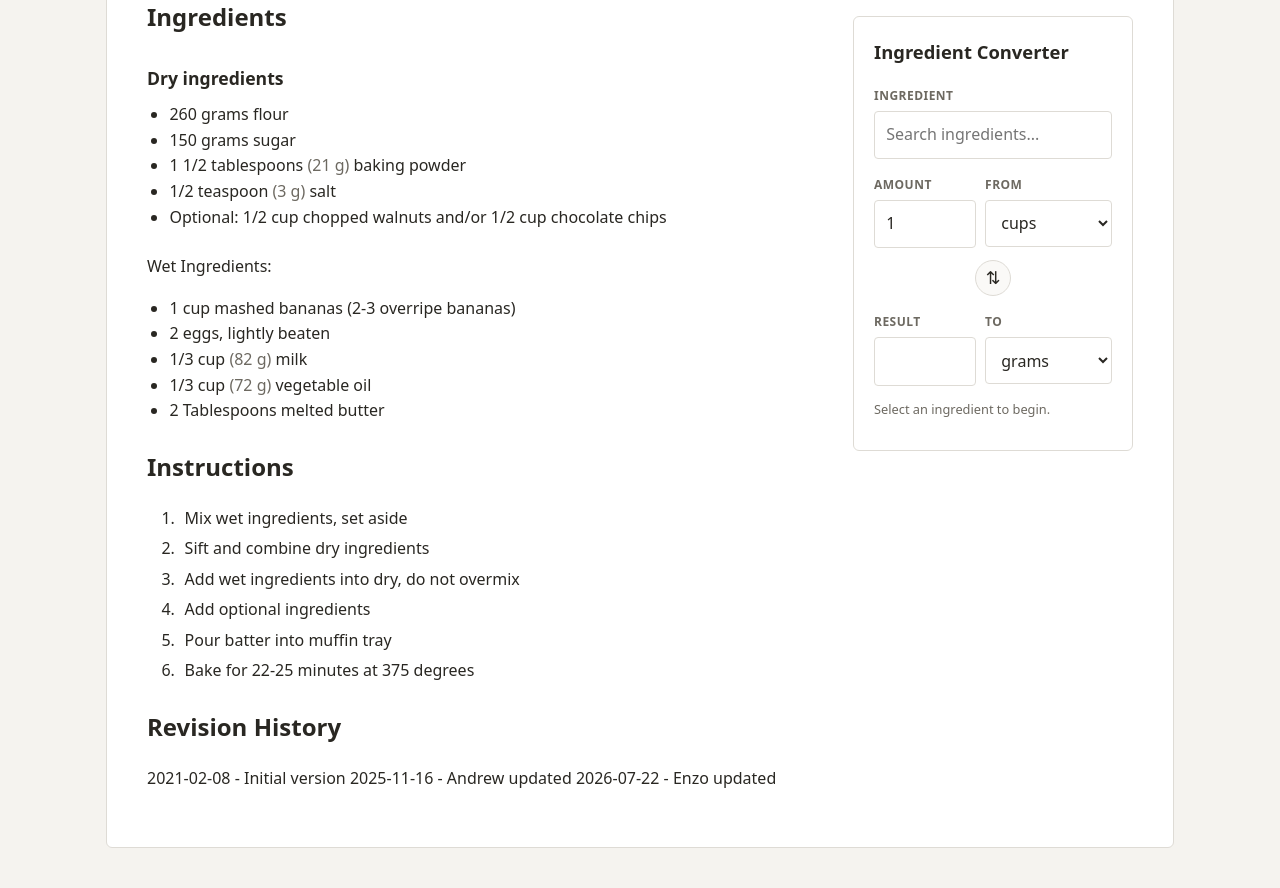
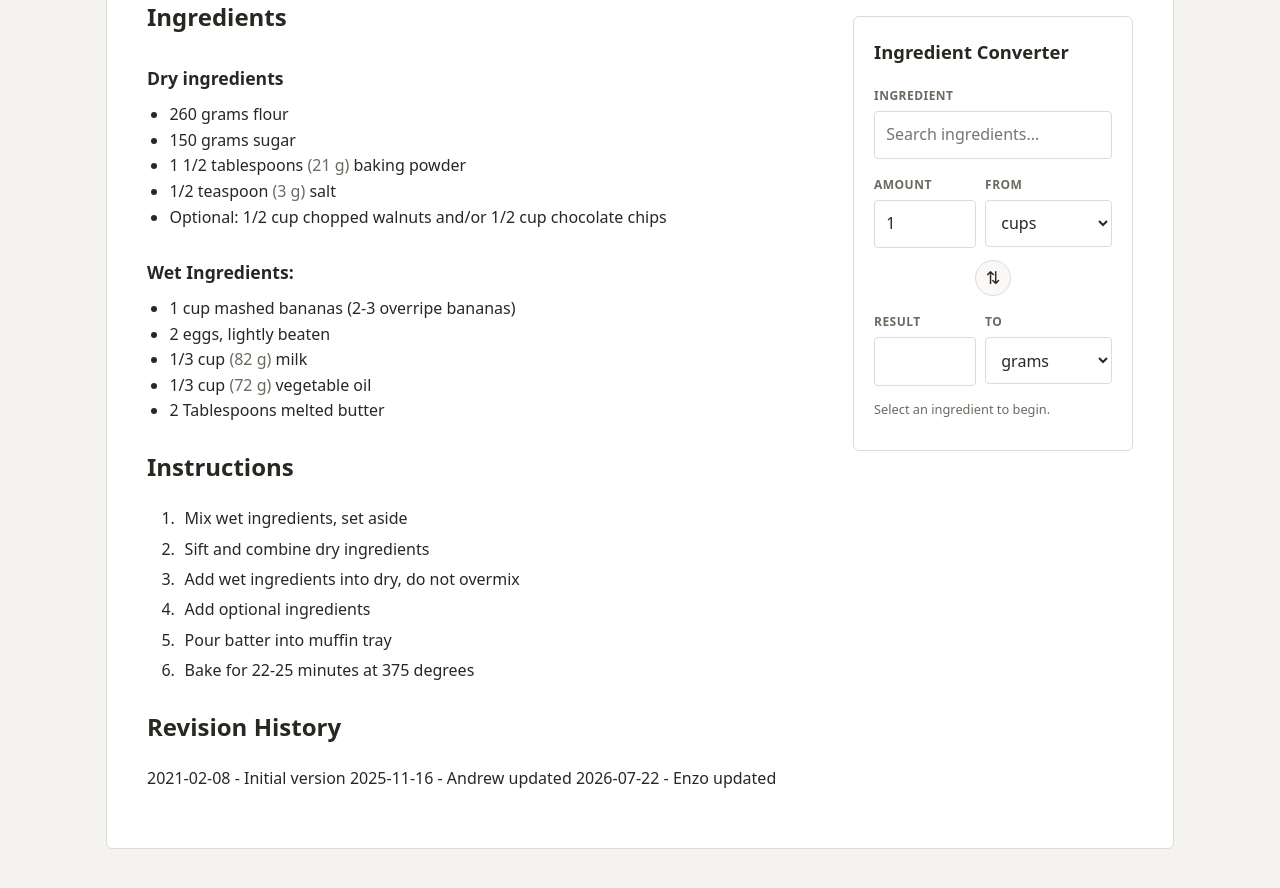
Before and after one commit to sundaycake/recipes, a Jekyll site: the page built from _recipes/banana-bread-muffins.md, in a window 1280 px wide and 900 px high, scrolled down 719 px. Shown: the top 888 px of the window. Built offline with Jekyll 4.4.1, drawn with Linux system fonts in a browser that asks for light colours.

```diff
--- a/_recipes/banana-bread-muffins.md
+++ b/_recipes/banana-bread-muffins.md
@@ -35,7 +35,7 @@ source_url:
 - 1/2 teaspoon salt
 - Optional: 1/2 cup chopped walnuts and/or 1/2 cup chocolate chips
 
-Wet Ingredients:
+### Wet Ingredients:
 - 1 cup mashed bananas (2-3 overripe bananas)
 - 2 eggs, lightly beaten
 - 1/3 cup milk
```
